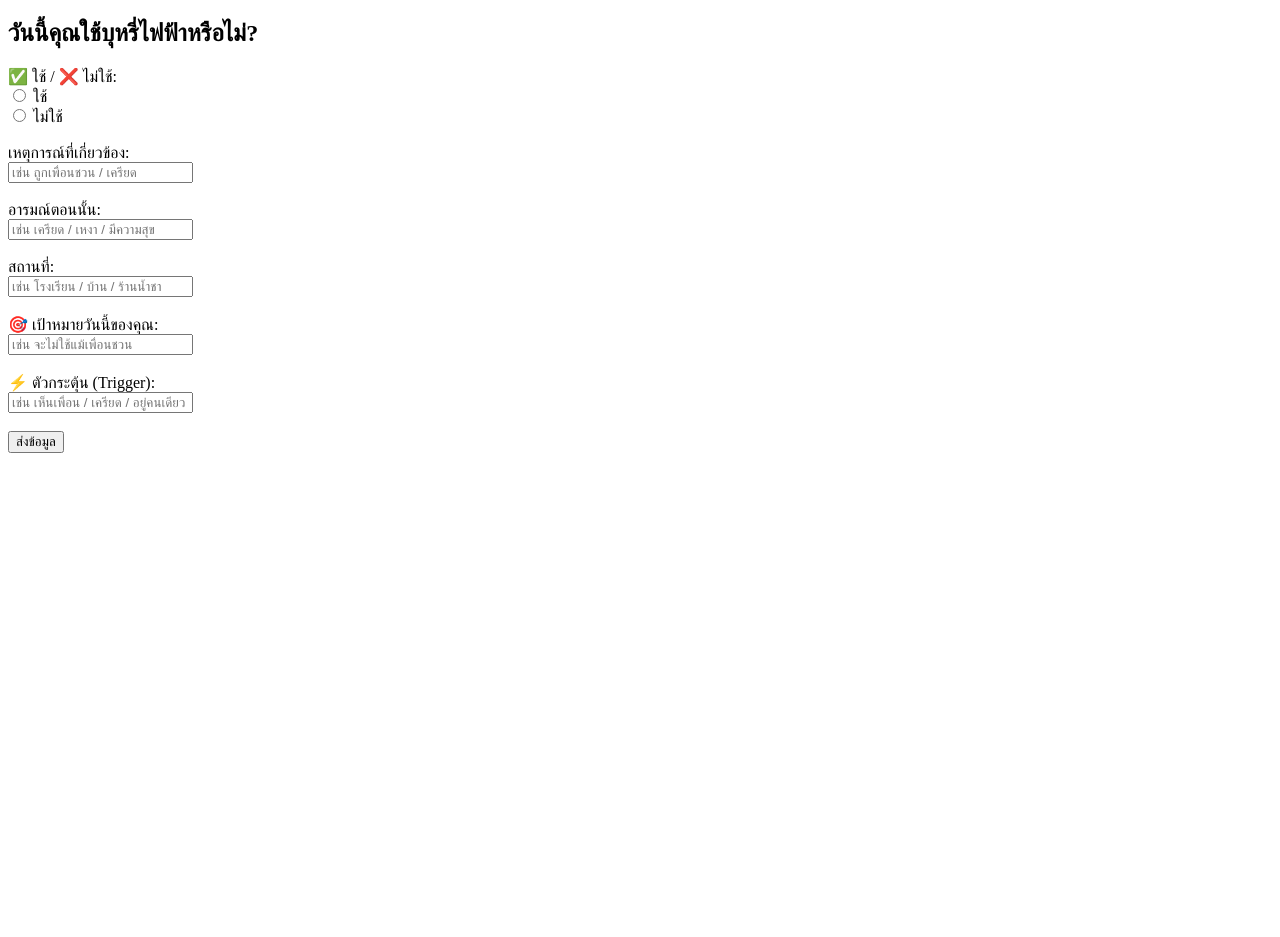
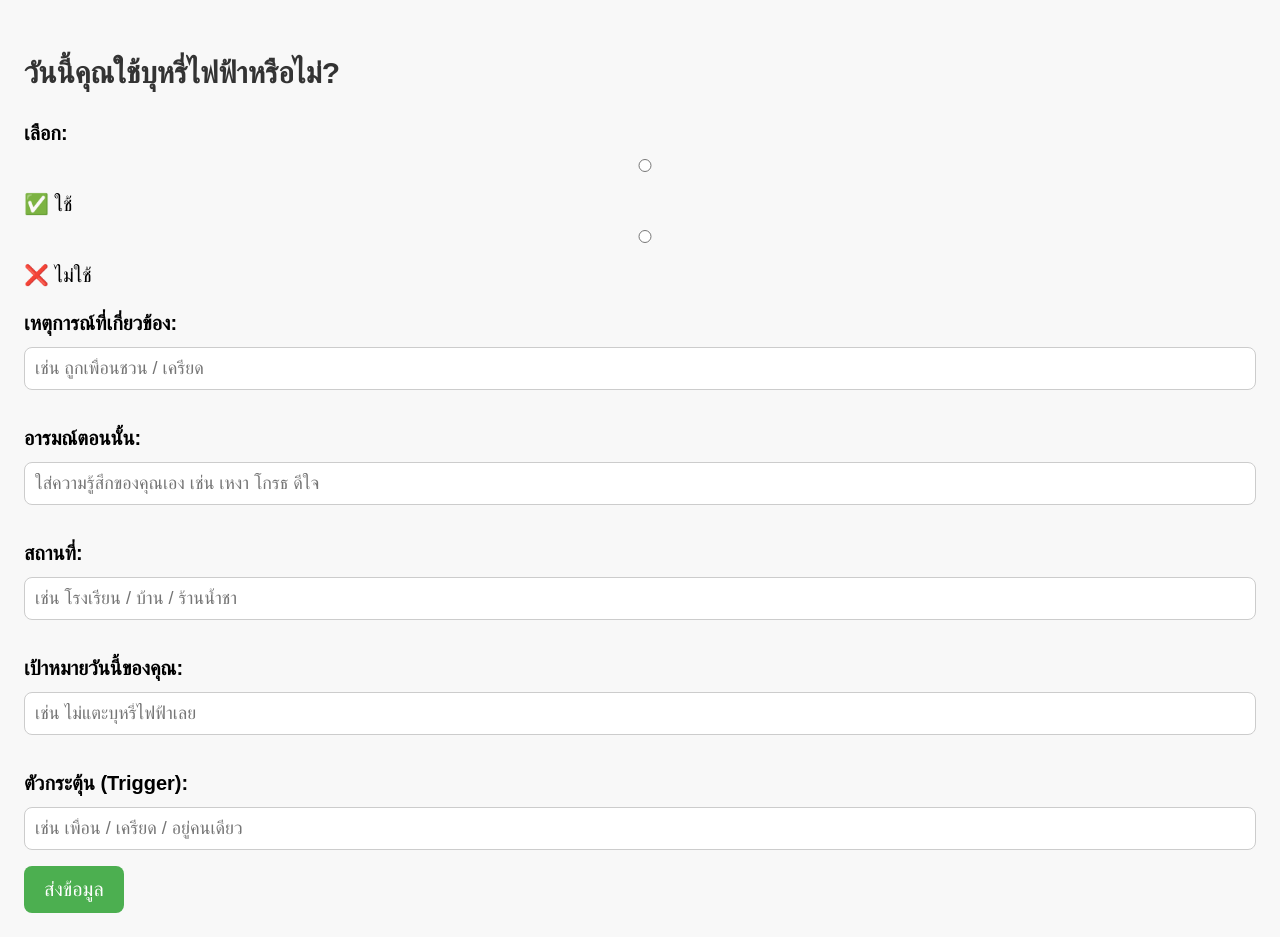
Before and after one commit to kattykat68/liff-form, a plain HTML site: page index_full_vape_form (1).html in a window 1280 px wide. Before the commit the page ends 800 px from the top, so only its background shows below. Drawn offline with Linux system fonts and the light colour scheme; a script that the page names is missing.

Commit message:
Update index_full_vape_form (1).html

```diff
--- a/index_full_vape_form (1).html
+++ b/index_full_vape_form (1).html
@@ -1,31 +1,76 @@
-
 <!DOCTYPE html>
 <html>
 <head>
-  <meta charset="utf-8">
+  <meta charset="UTF-8">
   <title>ฟอร์มบันทึกการใช้บุหรี่ไฟฟ้า</title>
+  <meta name="viewport" content="width=device-width, initial-scale=1.0">
+  <style>
+    body {
+      font-size: 20px;
+      line-height: 1.6;
+      font-family: 'Prompt', sans-serif;
+      padding: 16px;
+      background-color: #f8f8f8;
+    }
+
+    h2 {
+      color: #333;
+      margin-bottom: 20px;
+    }
+
+    label {
+      font-weight: bold;
+      display: block;
+      margin-top: 16px;
+    }
+
+    input[type="text"], input[type="radio"], select, textarea {
+      font-size: 18px;
+      padding: 10px;
+      width: 100%;
+      box-sizing: border-box;
+      margin-top: 8px;
+      margin-bottom: 16px;
+      border: 1px solid #ccc;
+      border-radius: 8px;
+    }
+
+    button {
+      font-size: 20px;
+      background-color: #4CAF50;
+      color: white;
+      border: none;
+      padding: 12px 20px;
+      border-radius: 8px;
+      cursor: pointer;
+    }
+
+    button:hover {
+      background-color: #45a049;
+    }
+  </style>
 </head>
 <body>
   <h2>วันนี้คุณใช้บุหรี่ไฟฟ้าหรือไม่?</h2>
   <form id="form">
-    <label>✅ ใช้ / ❌ ไม่ใช้:</label><br>
-    <input type="radio" name="used" value="Yes"> ใช้<br>
-    <input type="radio" name="used" value="No"> ไม่ใช้<br><br>
+    <label>เลือก:</label>
+    <input type="radio" name="used" value="Yes"> ✅ ใช้
+    <input type="radio" name="used" value="No"> ❌ ไม่ใช้
 
-    <label>เหตุการณ์ที่เกี่ยวข้อง:</label><br>
-    <input name="reason" placeholder="เช่น ถูกเพื่อนชวน / เครียด"><br><br>
+    <label>เหตุการณ์ที่เกี่ยวข้อง:</label>
+    <input type="text" name="reason" placeholder="เช่น ถูกเพื่อนชวน / เครียด">
 
-    <label>อารมณ์ตอนนั้น:</label><br>
-    <input name="feeling" placeholder="เช่น เครียด / เหงา / มีความสุข"><br><br>
+    <label>อารมณ์ตอนนั้น:</label>
+    <input type="text" name="feeling" placeholder="ใส่ความรู้สึกของคุณเอง เช่น เหงา โกรธ ดีใจ">
 
-    <label>สถานที่:</label><br>
-    <input name="location" placeholder="เช่น โรงเรียน / บ้าน / ร้านน้ำชา"><br><br>
+    <label>สถานที่:</label>
+    <input type="text" name="location" placeholder="เช่น โรงเรียน / บ้าน / ร้านน้ำชา">
 
-    <label>🎯 เป้าหมายวันนี้ของคุณ:</label><br>
-    <input name="goal" placeholder="เช่น จะไม่ใช้แม้เพื่อนชวน"><br><br>
+    <label>เป้าหมายวันนี้ของคุณ:</label>
+    <input type="text" name="goal" placeholder="เช่น ไม่แตะบุหรี่ไฟฟ้าเลย">
 
-    <label>⚡ ตัวกระตุ้น (Trigger):</label><br>
-    <input name="trigger" placeholder="เช่น เห็นเพื่อน / เครียด / อยู่คนเดียว"><br><br>
+    <label>ตัวกระตุ้น (Trigger):</label>
+    <input type="text" name="trigger" placeholder="เช่น เพื่อน / เครียด / อยู่คนเดียว">
 
     <button type="submit">ส่งข้อมูล</button>
   </form>
@@ -37,22 +82,20 @@
         e.preventDefault();
         const formData = new FormData(e.target);
         const data = {
-          userId: liff.getContext().userId,
           used: formData.get("used"),
           reason: formData.get("reason"),
           feeling: formData.get("feeling"),
           location: formData.get("location"),
           goal: formData.get("goal"),
           trigger: formData.get("trigger"),
-          date: new Date().toISOString(),
-          event: "กรอกฟอร์มพฤติกรรม"
+          date: new Date().toISOString().slice(0, 10)
         };
         fetch("https://script.google.com/macros/s/AKfycbzOvY6GDfK8hr6OC0KcIjVmF9uhFZjEQQspjHq8EO5i2tC90Wfe2Z6ridBDznltqvKQmQ/exec", {
           method: "POST",
           headers: { "Content-Type": "application/json" },
           body: JSON.stringify(data)
         }).then(() => {
-          alert("บันทึกข้อมูลสำเร็จแล้วค่ะ ขอบคุณที่ร่วมกับพี่กำกับ!");
+          alert("บันทึกข้อมูลเรียบร้อยแล้วค่ะ ขอบคุณที่ร่วมโปรแกรมกับพี่กำกับ!");
           liff.closeWindow();
         });
       });
```
